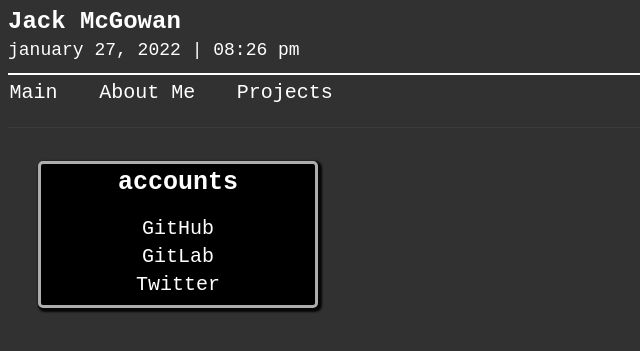
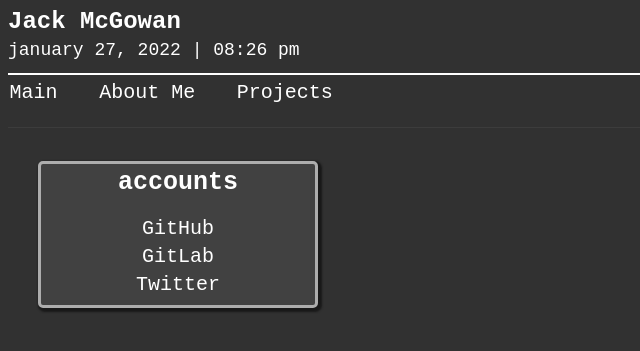
Before and after one commit to jack-mcgowan/jack-mcgowan.github.io, a PHP site: page / in a window 1280 px wide. Shown: the top 351 px of the page, without its empty margins (0-640 px from the left). Run offline with PHP 8.4, Linux system fonts and the light colour scheme.

Commit message:
update style

```diff
--- a/css/style.css
+++ b/css/style.css
@@ -60,10 +60,10 @@ a:hover {
   padding: 5px 20px;
 }
 .card {
-  box-shadow: 2px 2px 2px 2px rgb(7, 7, 7);
+  box-shadow: 2px 2px 2px 2px rgb(25, 25, 25);
   transition: 0.3s;
   padding: 4px 4px;
-  background-color: #000;
+  background-color: #414141;
   text-align: center;
   color: #FFFFFF;
   margin-top: 10%;
@@ -74,7 +74,7 @@ a:hover {
   position: relative;
 }
 .card:hover {
-  box-shadow: 4px 4px 4px 4px rgb(7,7,7);
+  box-shadow: 3px 3px 3px 3px rgb(25, 25, 25);
 }
 .card_header {
     font-size: 25px;
```
